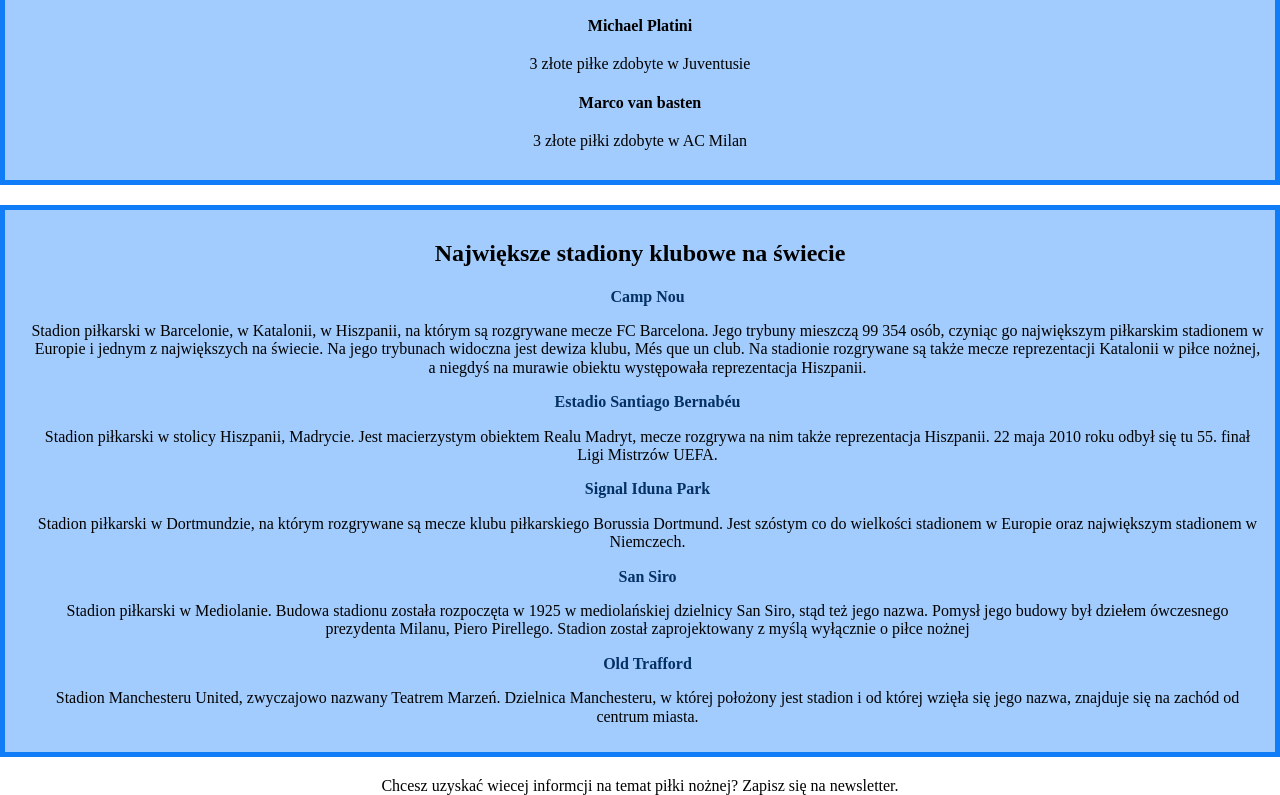
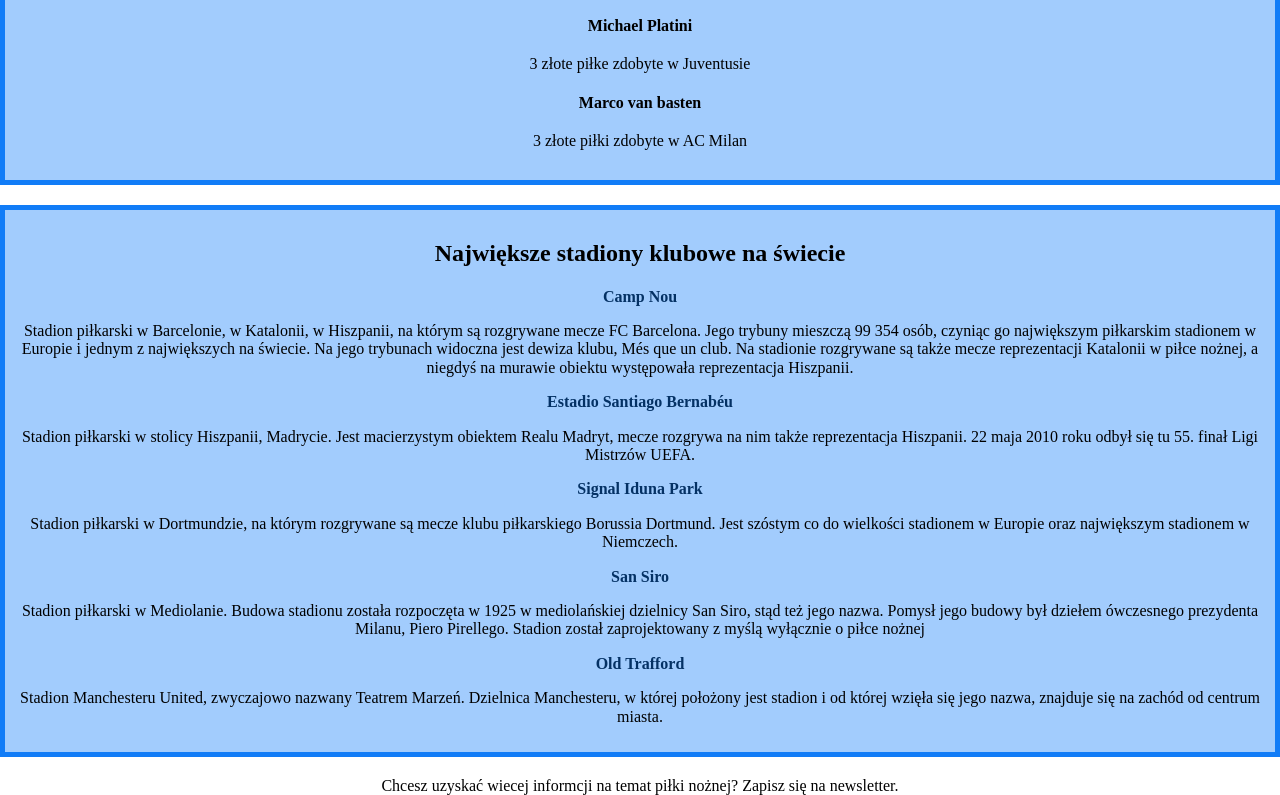
Before and after one commit to OskarS99/Example-Page, a plain HTML site: page index.html in a window 1280 px wide. Shown: the part 1659-2454 px from the top of the page. Drawn offline with nearby package versions, Linux system fonts and the light colour scheme.

Commit message:
styled removed from class "article"

```diff
--- a/css/article.css
+++ b/css/article.css
@@ -1,8 +1,4 @@
 .article__paragraph {
-    font-weight: bold;
-    color: #043164;
+  font-weight: bold;
+  color: #043164;
 }
-
-.article {
-    margin-left: 15px;
-}
```
